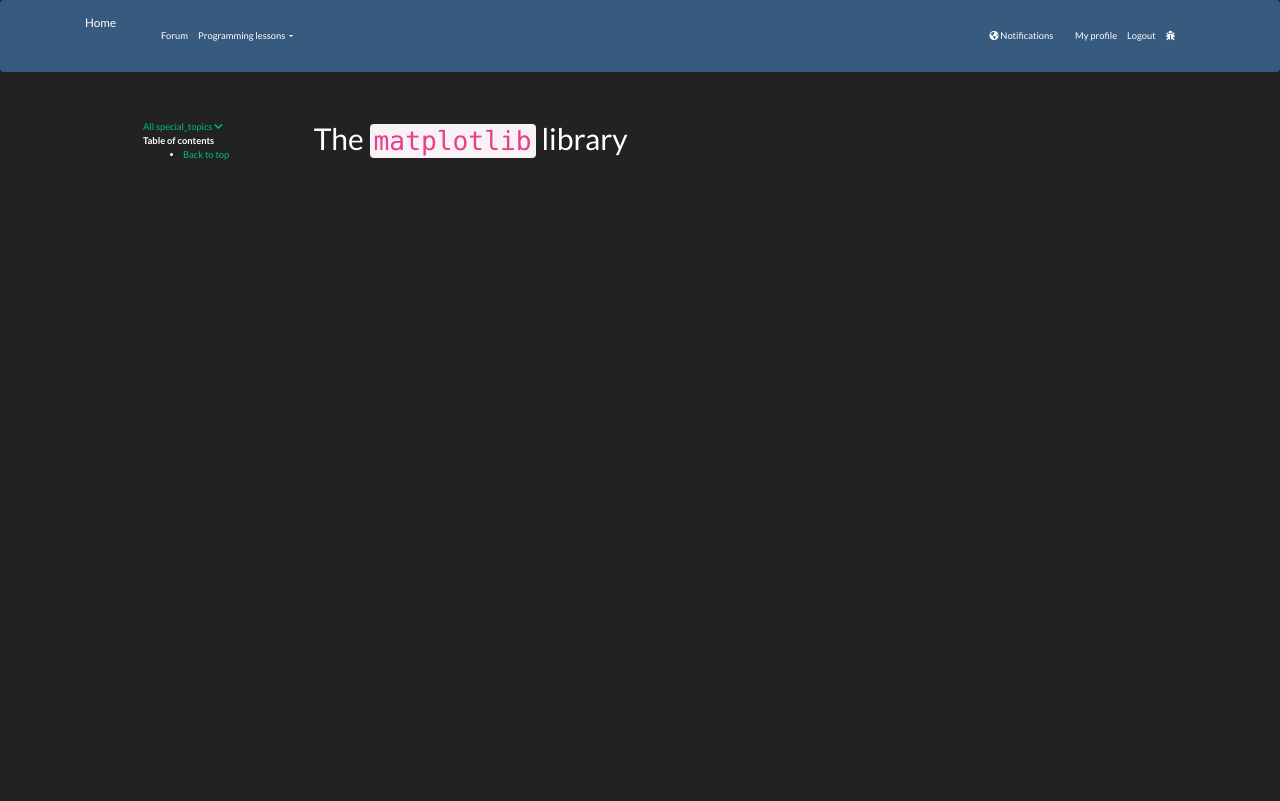
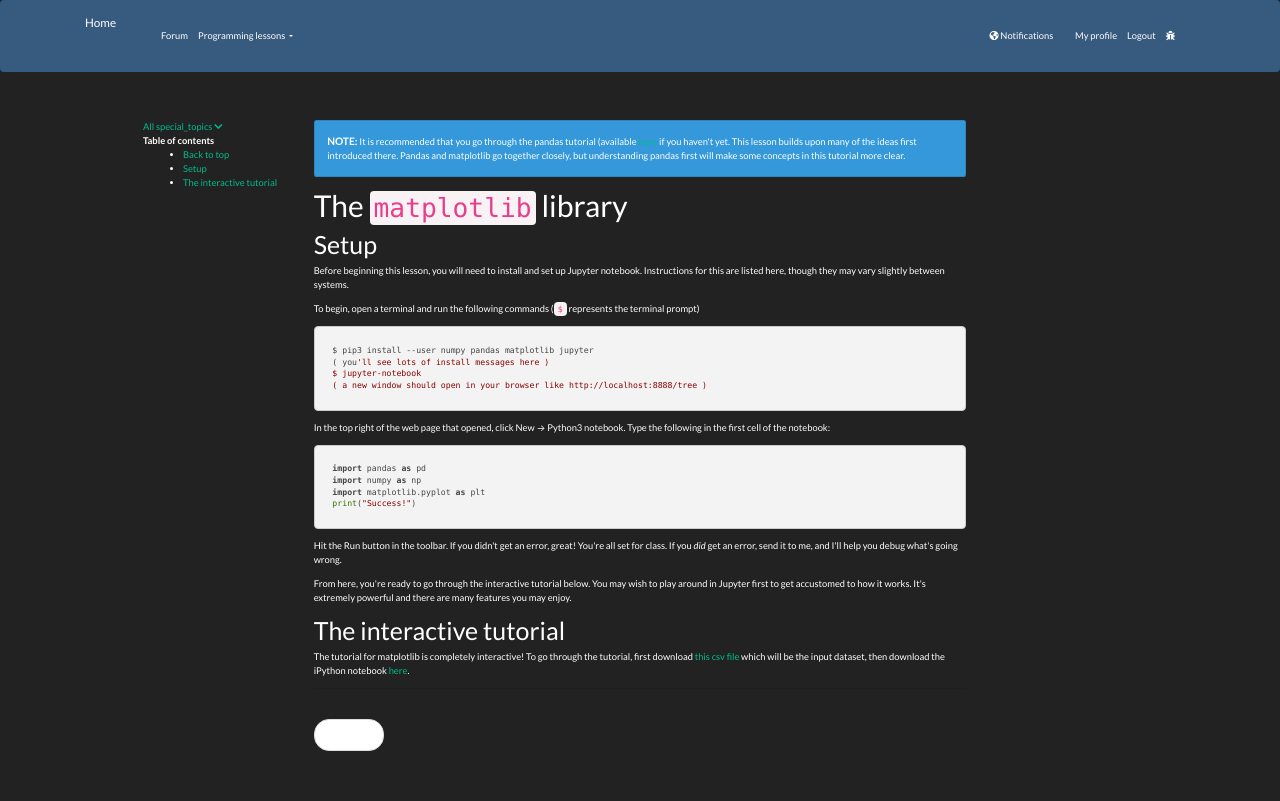
Before and after one commit to gorel/personal-site, a Python web app: template personal_site/templates/learn/pages/special-topics-matplotlib.html in a window 1280 px wide. Before the commit the page ends 160 px from the top, so only its background shows below. Run offline with Jinja, Linux system fonts and the light colour scheme; the template is opened without the code that fills it, so the values that code supplies are empty; some libraries are stand-ins or nearby versions.

Commit message:
Add pandas/matplotlib tutorials

```diff
--- a/personal_site/templates/learn/index.html
+++ b/personal_site/templates/learn/index.html
@@ -16,7 +16,7 @@
     <div style="padding-bottom: 10px">
       <div class="border border-secondary" style="padding: 10px">
         <span>
-          <a href="{{ learn_page.page_name }}">{{ learn_page.page_name }}</a>
+          <a href="pages/{{ learn_page.page_name }}">{{ learn_page.page_name }}</a>
           <span class="float-right">{{ learn_page.views }} views</span>
         </span>
         <hr />
--- a/personal_site/templates/learn/pages/special-topics-matplotlib.html
+++ b/personal_site/templates/learn/pages/special-topics-matplotlib.html
@@ -6,10 +6,48 @@
   <div class="toc">
     <ul>
       <li><a href="#back-to-top">Back to top</a></li>
+      <li><a href="#setup">Setup</a></li>
+      <li><a href="#start-here">The interactive tutorial</a></li>
     </ul>
   </div>
 {% endblock %}
 
 {% block center_content %}
+  <div class="card text-white mb-3 bg-info">
+    <div class="card-body">
+      <p class="card-text">
+        <b style="font-size: 1.1em">NOTE:</b>
+        It is recommended that you go through the pandas tutorial (available <a href="special-topics-pandas.html">here</a> if you haven't yet. This lesson builds upon many of the ideas first introduced there. Pandas and matplotlib go together closely, but understanding pandas first will make some concepts in this tutorial more clear.
+      </p>
+    </div>
+  </div>
+
   <h1 id="back-to-top">The <code>matplotlib</code> library</h1>
+  <h2 id="setup">Setup</h2>
+  <p>Before beginning this lesson, you will need to install and set up Jupyter notebook. Instructions for this are listed here, though they may vary slightly between systems.</p>
+
+  <p>To begin, open a terminal and run the following commands (<code>$</code> represents the terminal prompt)</p>
+
+  <pre><code class="bash">$ pip3 install --user numpy pandas matplotlib jupyter
+( you'll see lots of install messages here )
+$ jupyter-notebook
+( a new window should open in your browser like http://localhost:8888/tree )</code></pre>
+
+  <p>In the top right of the web page that opened, click New &rarr; Python3 notebook. Type the following in the first cell of the notebook:</p>
+
+  <pre><code class="python">import pandas as pd
+import numpy as np
+import matplotlib.pyplot as plt
+print("Success!")</code></pre>
+
+  <p>Hit the Run button in the toolbar. If you didn't get an error, great! You're all set for class. If you <em>did</em> get an error, send it to me, and I'll help you debug what's going wrong.</p>
+
+  <p>From here, you're ready to go through the interactive tutorial below. You may wish to play around in Jupyter first to get accustomed to how it works. It's extremely powerful and there are many features you may enjoy.</p>
+
+  <h2 id="start-here">The interactive tutorial</h2>
+  <p>The tutorial for matplotlib is completely interactive! To go through the tutorial, first download <a href="https://www.dropbox.com/s/m7qfx5npov5z2uo/winequality.csv?dl=0">this csv file</a> which will be the input dataset, then download the iPython notebook <a href="https://www.dropbox.com/s/mx31wr8ul418xtn/Matplotlib%20Tutorial.ipynb?dl=0">here</a>.
 {% endblock %}
+
+{% block pagination_prev %}
+  {{ utils.paginate_prev("special-topics-pandas.html", "Pandas") }}
+{% endblock %}
```
Also changed, not shown: personal_site/templates/learn/pages/special-topics-pandas.html (+28 -0 lines), README.md.
